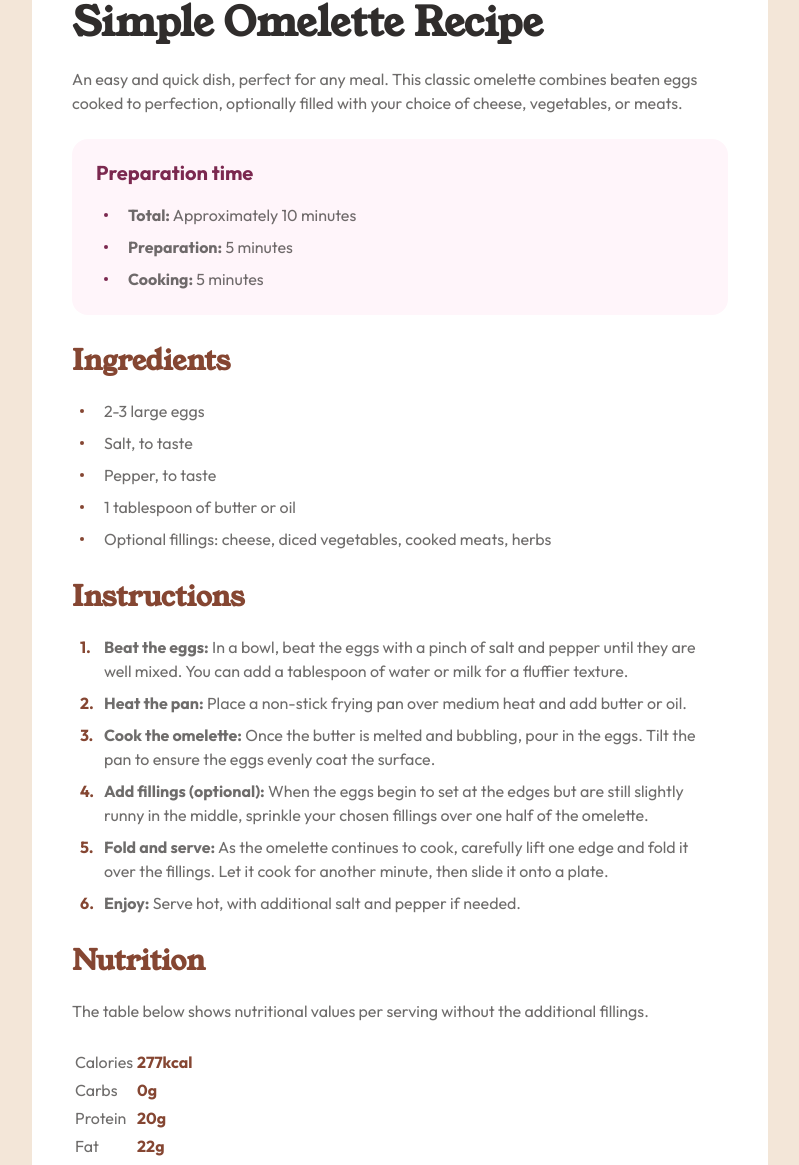
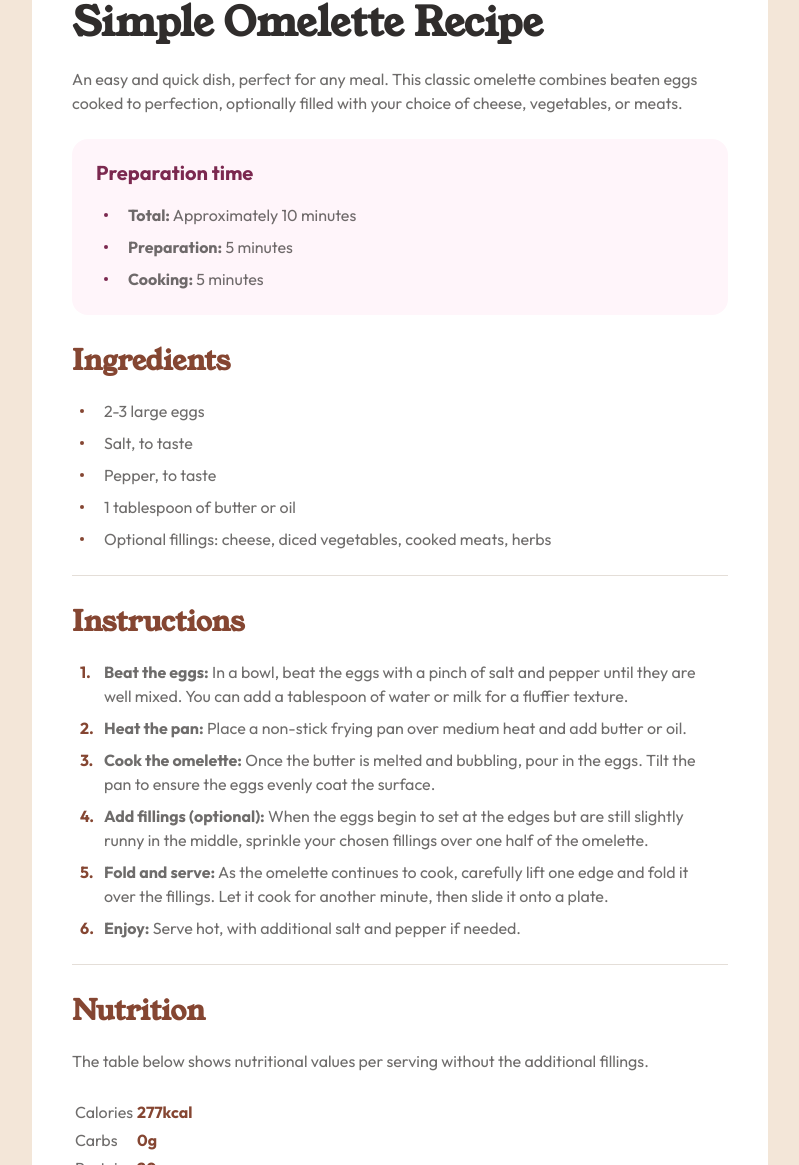
Before and after one commit to abizmo/recipe-page, a website: page index.html in a window 1280 px wide. Shown: the part 505-1670 px from the top of the page, without its empty margins (240-1039 px from the left). Drawn offline with Linux system fonts and the light colour scheme.

Commit message:
add section separators

```diff
--- a/index.html
+++ b/index.html
@@ -68,7 +68,7 @@
             </ul>
           </div>
         </section>
-        <section>
+        <section class="with-border">
           <h2 class="text-primary">Ingredients</h2>
 
           <ul class="list list--bullet" role="list">
@@ -84,7 +84,7 @@
           </ul>
         </section>
 
-        <section>
+        <section class="with-border">
           <h2 class="text-primary">Instructions</h2>
 
           <ol class="list list--step" role="list">
--- a/style.css
+++ b/style.css
@@ -134,6 +134,11 @@ section:not(:last-child) {
   margin-bottom: var(--size-8);
 }
 
+section.with-border {
+  border-bottom: 1px solid hsl(var(--clr-light-grey));
+  padding-bottom: var(--size-6);
+}
+
 /*recipe*/
 .recipe {
   background-color: hsl(var(--clr-white));
```
